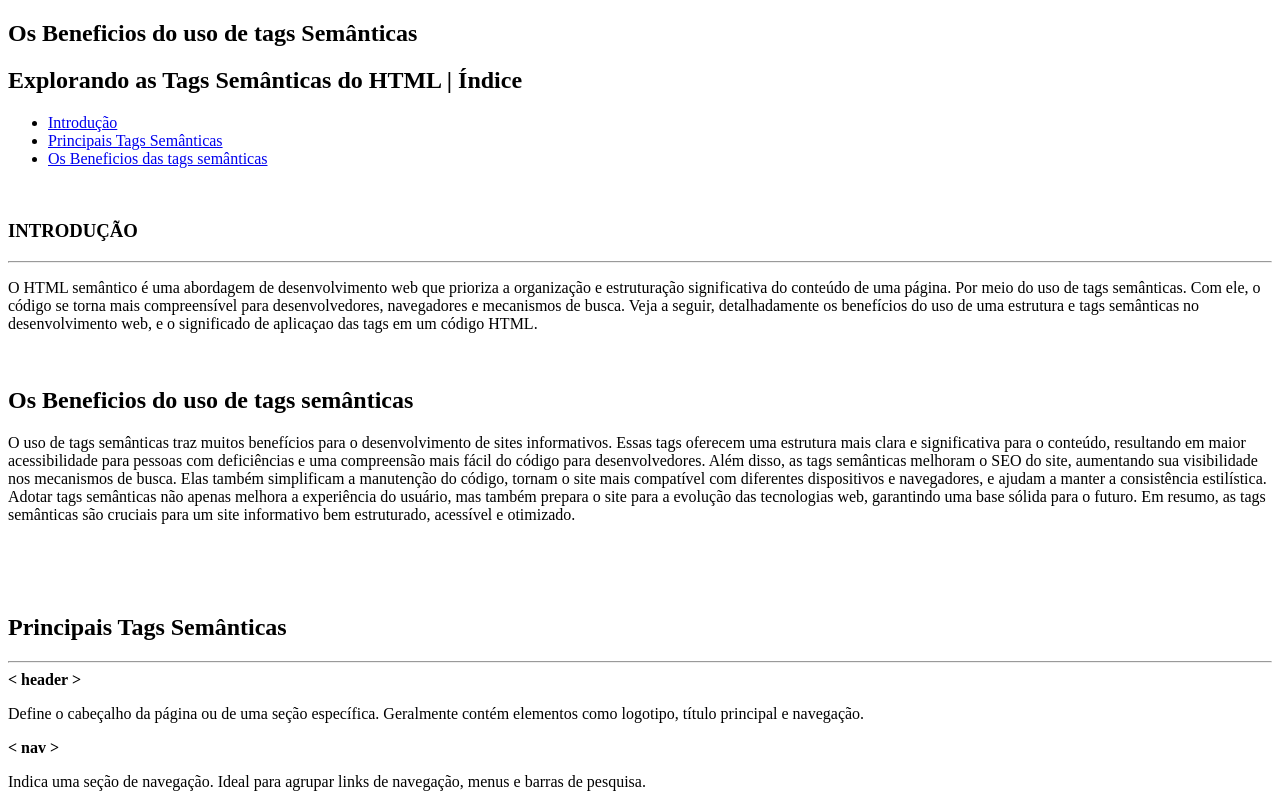
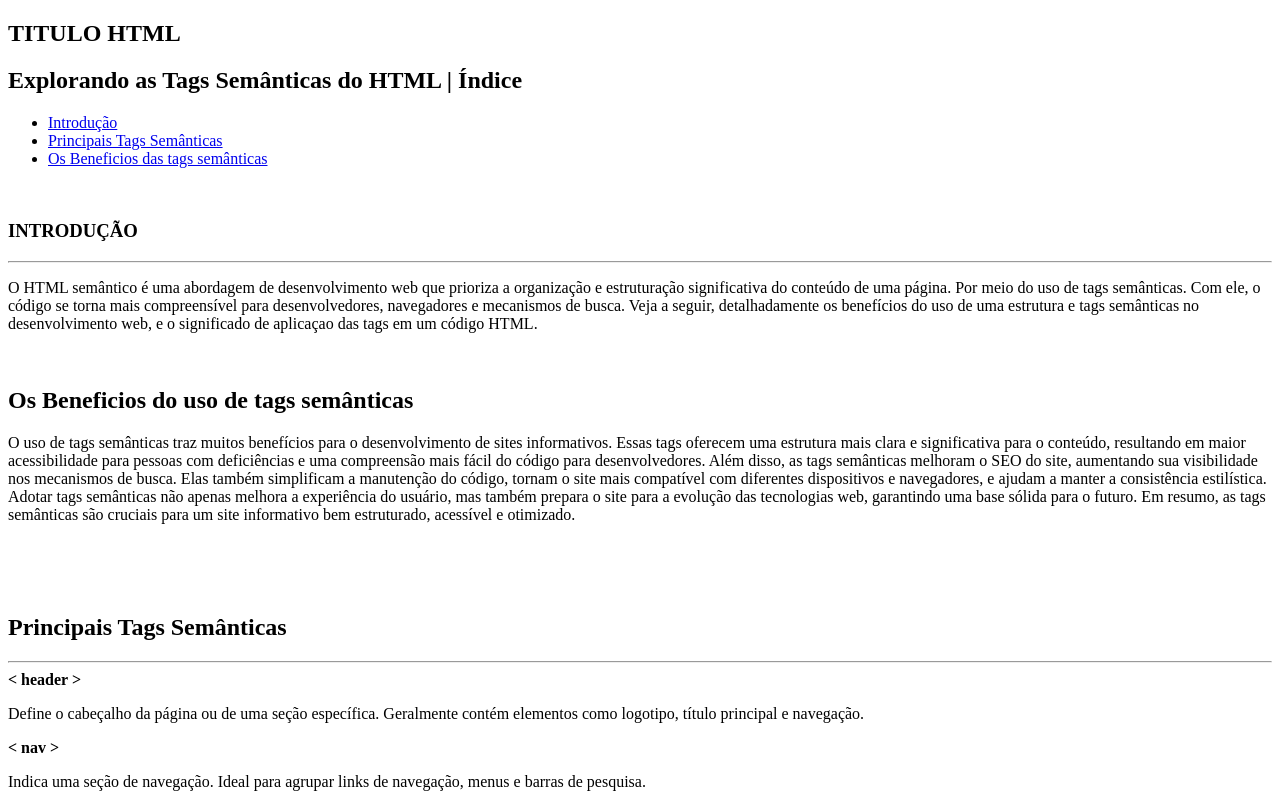
Before and after one commit to JoaoppedroFend/html-semantico, a plain HTML site: page index.html in a window 1280 px wide. Shown: the top 800 px of the page. Drawn offline with Linux system fonts and the light colour scheme.

Commit message:
versão final

```diff
--- a/index.html
+++ b/index.html
@@ -3,11 +3,11 @@
 <head>
     <meta charset="UTF-8">
     <meta name="viewport" content="width=device-width, initial-scale=1.0">
-    <title> Beneficios semanticos</title>
+    <title> site </title>
 </head>
 <body>
     <section id="Inicio">
-    <h1>Os Beneficios do uso de tags Semânticas</h1>
+    <h1>TITULO HTML</h1>
 
         <header>
             <h2>Explorando as Tags Semânticas do HTML | Índice</h2>
```
